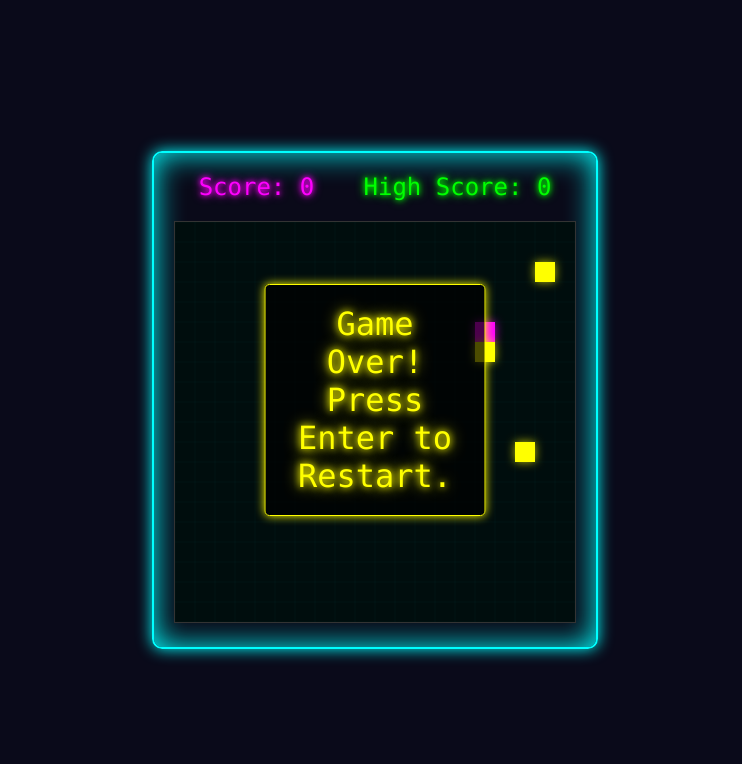
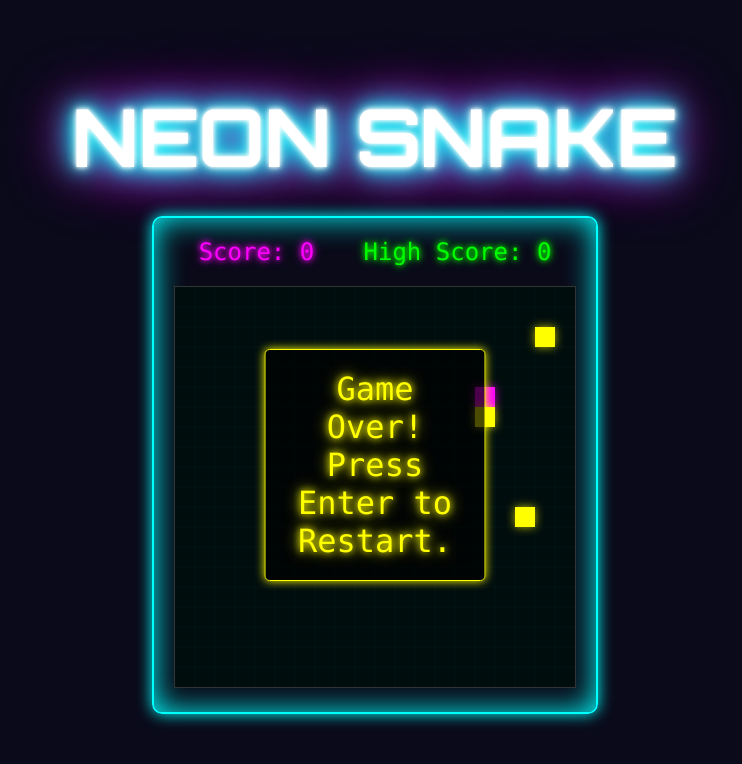
Before and after one commit to kevinschueller/Neon-Snake-Game-Deluxe, a plain HTML site: page index.html in a window 1280 px wide. Shown: the whole page, without its empty margins (265-1007 px from the left). Drawn offline with Linux system fonts and the light colour scheme.

Commit message:
header and new screenshot

```diff
--- a/index.html
+++ b/index.html
@@ -5,8 +5,12 @@
     <meta name="viewport" content="width=device-width, initial-scale=1.0">
     <title>Neon Snake</title>
     <link rel="stylesheet" href="style.css">
+    <link href="https://fonts.googleapis.com/css2?family=Orbitron:wght@700&display=swap" rel="stylesheet"> <!-- Added futuristic font -->
 </head>
 <body>
+    <header class="game-header">
+        <h1>NEON SNAKE</h1>
+    </header>
     <div class="game-container">
         <div class="score-container">
             <div class="score-display">Score: <span id="score">0</span></div>
--- a/style.css
+++ b/style.css
@@ -1,13 +1,66 @@
 body {
     display: flex;
-    justify-content: center;
+    flex-direction: column; /* Stack header and game container vertically */
+    justify-content: center; /* Center items vertically */
     align-items: center;
     min-height: 100vh;
     background-color: #0a0a1a; /* Dark blue/purple */
     margin: 0;
     font-family: 'Consolas', 'Courier New', monospace;
     color: #eee;
+    padding: 20px; /* Add some padding for smaller screens */
+    box-sizing: border-box; /* Include padding in height/width */
 }
+
+.game-header {
+    width: 100%;
+    text-align: center;
+    margin-bottom: 30px; /* Space between header and game */
+}
+
+.game-header h1 {
+    font-family: 'Orbitron', sans-serif; /* Futuristic font */
+    font-size: clamp(2.5rem, 8vw, 5rem); /* Responsive font size */
+    color: #fff;
+    text-transform: uppercase;
+    margin: 0;
+    /* Multi-layered neon glow effect */
+    text-shadow:
+        0 0 5px #fff,
+        0 0 10px #fff,
+        0 0 20px #0ff, /* Cyan */
+        0 0 30px #0ff,
+        0 0 40px #0ff,
+        0 0 55px #f0f, /* Magenta */
+        0 0 75px #f0f;
+    animation: flicker 1.5s infinite alternate; /* Subtle flicker */
+}
+
+/* Flicker animation - Reduced intensity */
+@keyframes flicker {
+  0%, 100% { /* Start and end with full glow */
+    text-shadow:
+        0 0 5px #fff,
+        0 0 10px #fff,
+        0 0 20px #0ff, /* Cyan */
+        0 0 30px #0ff,
+        0 0 40px #0ff,
+        0 0 55px #f0f, /* Magenta */
+        0 0 75px #f0f;
+  }
+  50% { /* Slightly dimmer glow mid-animation */
+     text-shadow:
+        0 0 4px #fff,
+        0 0 8px #fff,
+        0 0 15px #0ff,
+        0 0 25px #0ff,
+        0 0 35px #0ff,
+        0 0 45px #f0f,
+        0 0 60px #f0f;
+  }
+  /* Removed the text-shadow: none; states for less blinking */
+}
+
 
 .game-container {
     position: relative; /* For positioning game over message */
```
Also changed, not shown: screenshot.png.
